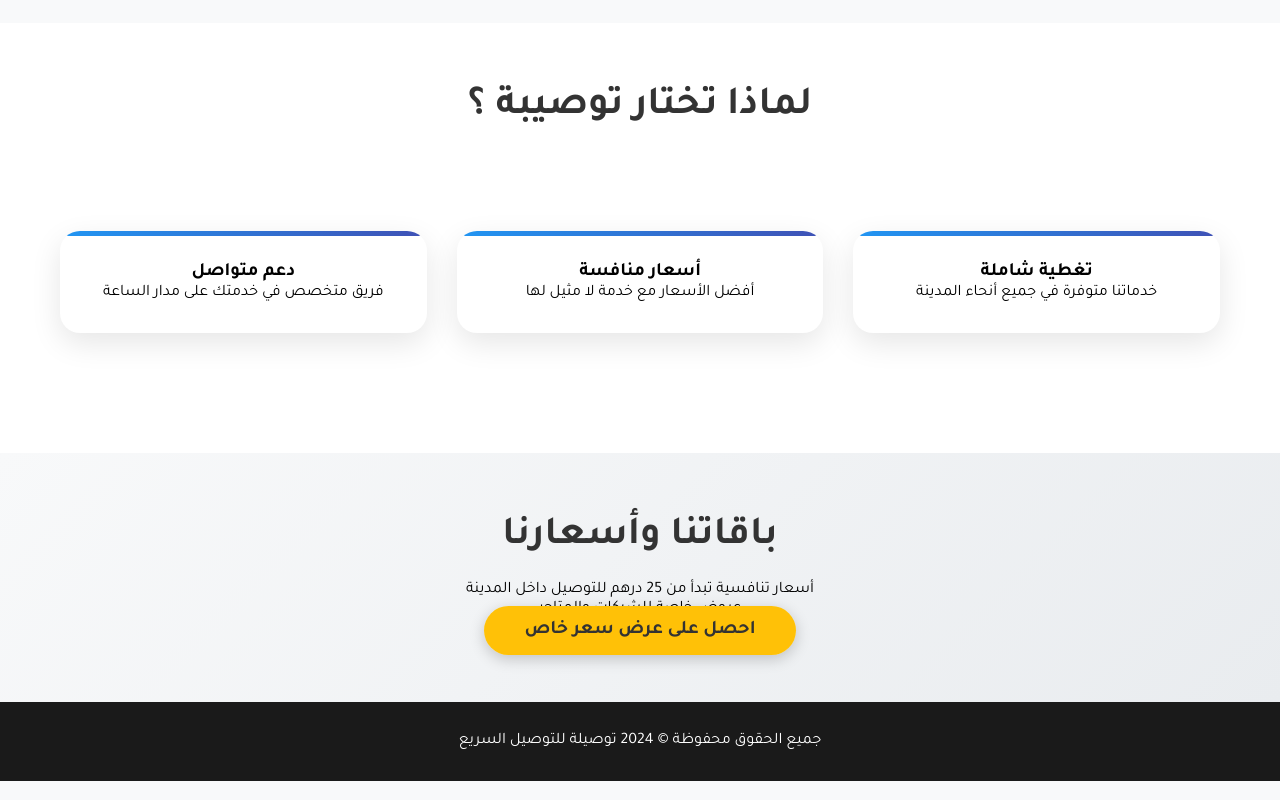
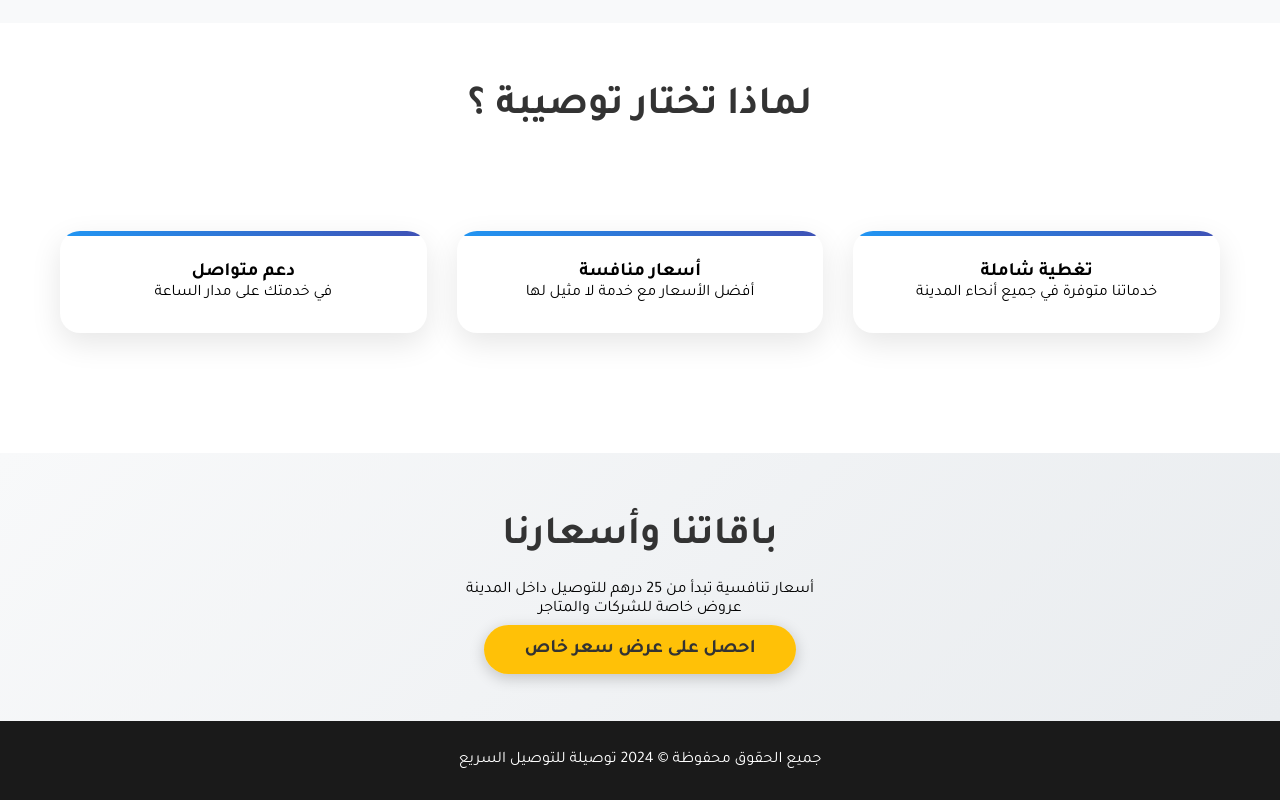
Before and after one commit to e-service-uae/tawsila, a plain HTML site: page index.html in a window 1280 px wide. Shown: the part 1118-1918 px from the top of the page. Drawn offline with Linux system fonts and the light colour scheme.

Commit message:
Update index.html

```diff
--- a/index.html
+++ b/index.html
@@ -386,7 +386,7 @@ body {
         </div>
         <div class="service-card">
             <h3>دعم متواصل</h3>
-            <p>فريق متخصص في خدمتك على مدار الساعة</p>
+            <p>  في خدمتك على مدار الساعة</p>
         </div>
     </div>
 </section>
@@ -395,6 +395,7 @@ body {
     <h2>باقاتنا وأسعارنا</h2>
     <p>أسعار تنافسية تبدأ من 25 درهم للتوصيل داخل المدينة</p>
     <p>عروض خاصة للشركات والمتاجر</p>
+    <br>
     <a href="https://wa.me/+971553708870" class="cta-button">احصل على عرض سعر خاص</a>
 </section>
 
```
